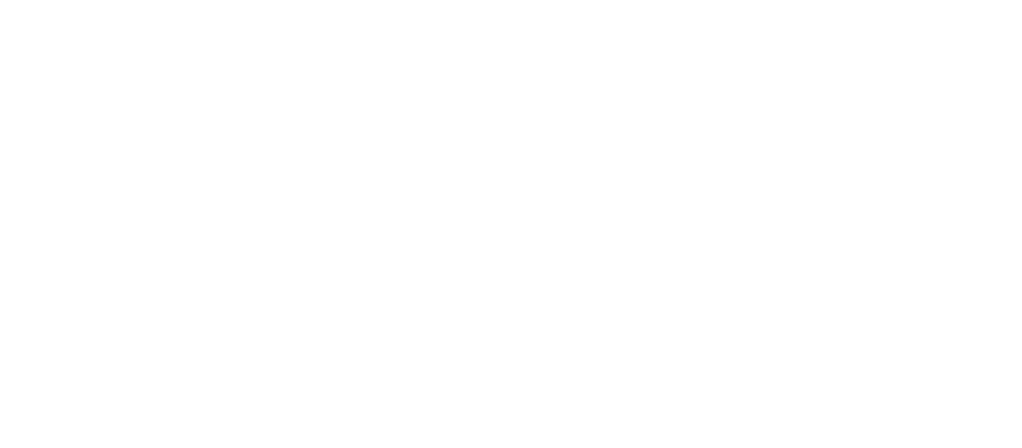
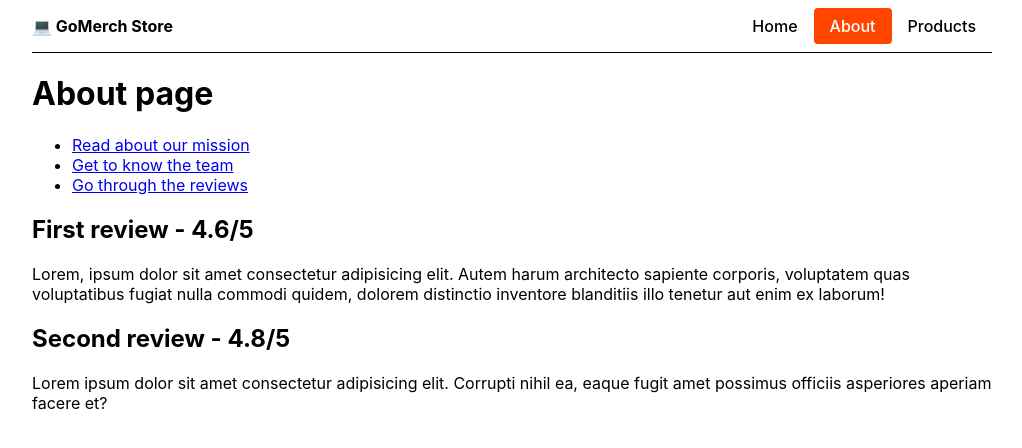
Before and after one commit to Mykola0502/react-module5-theory, a React (Create React App) app: page /react-module5-theory/about/reviews in a window 1280 px wide. Before the commit this address had no page. Shown: the top 448 px of the page, without its empty margins (128-1150 px from the left). Built offline with nearby package versions, Linux system fonts and the light colour scheme.

Commit message:
додає Mission, Team, Reviewsб NotFound

```diff
--- a/src/components/App.jsx
+++ b/src/components/App.jsx
@@ -2,11 +2,11 @@
 import { Home } from 'pages/Home';
 import { About } from 'pages/About';
 import { Products } from 'pages/Products';
-// import { NotFound } from 'pages/NotFound';
+import { NotFound } from 'pages/NotFound';
 import { ProductDetails } from 'pages/ProductDetails';
 import { Mission } from 'components/Mission';
-import Team from 'components/Team';
-import Reviews from 'components/Reviews';
+import { Team } from 'components/Team';
+import { Reviews } from 'components/Reviews';
 
 // import { Container, Header, Logo, Link } from './App.styled';
 import { SharedLayout } from './SharedLayout';
@@ -17,13 +17,13 @@
       <Route path="/" element={<SharedLayout />}>
         <Route index element={<Home />} />
         <Route path="about" element={<About />}>
-          {/* <Route path="mission" element={<Mission />} /> */}
-          {/* <Route path="team" element={<Team />} /> */}
-          {/* <Route path="reviews" element={<Reviews />} /> */}
+          <Route path="mission" element={<Mission />} />
+          <Route path="team" element={<Team />} />
+          <Route path="reviews" element={<Reviews />} />
         </Route>
         <Route path="products" element={<Products />} />
         <Route path="products/:productId" element={<ProductDetails />} />
-        {/* <Route path="*" element={<NotFound />} /> */}
+        <Route path="*" element={<NotFound />} />
       </Route>
     </Routes>
   );
--- /dev/null
+++ b/src/components/Mission.jsx
@@ -0,0 +1,20 @@
+export const Mission = () => {
+  return (
+    <section>
+      <h2>Our mission</h2>
+      <p>
+        Lorem ipsum dolor, sit amet consectetur adipisicing elit. Ut, nesciunt
+        veniam. Excepturi itaque, voluptates fugiat perspiciatis quo saepe! Iste
+        eaque porro eveniet error dicta, modi ipsum hic quis minima inventore.
+      </p>
+      <p>
+        Lorem ipsum dolor sit amet consectetur adipisicing elit. Tempora quaerat
+        illum excepturi odit doloremque, vitae quasi corporis commodi nisi quae
+        perspiciatis amet consectetur reprehenderit inventore laborum facilis
+        quia mollitia exercitationem eaque rerum dignissimos maiores, quos iure
+        blanditiis. Dolorem, nam? Aliquid sequi molestias vel, tenetur maxime
+        pariatur? Molestiae libero cum quidem.
+      </p>
+    </section>
+  );
+};
--- /dev/null
+++ b/src/components/Reviews.jsx
@@ -0,0 +1,23 @@
+export const Reviews = () => {
+  return (
+    <section>
+      <div>
+        <h2>First review - 4.6/5</h2>
+        <p>
+          Lorem, ipsum dolor sit amet consectetur adipisicing elit. Autem harum
+          architecto sapiente corporis, voluptatem quas voluptatibus fugiat
+          nulla commodi quidem, dolorem distinctio inventore blanditiis illo
+          tenetur aut enim ex laborum!
+        </p>
+      </div>
+      <div>
+        <h2>Second review - 4.8/5</h2>
+        <p>
+          Lorem ipsum dolor sit amet consectetur adipisicing elit. Corrupti
+          nihil ea, eaque fugit amet possimus officiis asperiores aperiam facere
+          et?
+        </p>
+      </div>
+    </section>
+  );
+};
--- /dev/null
+++ b/src/components/Team.jsx
@@ -0,0 +1,23 @@
+export const Team = () => {
+  return (
+    <section>
+      <ul>
+        <li>
+          <b>CEO</b> - Gabrijela Vohu Manah
+        </li>
+        <li>
+          <b>Sales</b> - Darius Marianne
+        </li>
+        <li>
+          <b>Product</b> - Ségdae Jean-Pierre
+        </li>
+        <li>
+          <b>Marketing</b> - Melina Theotimos
+        </li>
+        <li>
+          <b>Engineering</b> - Gregor Ramadhani
+        </li>
+      </ul>
+    </section>
+  );
+};
--- a/src/pages/NotFound.jsx
+++ b/src/pages/NotFound.jsx
@@ -0,0 +1,7 @@
+export const NotFound = () => {
+  return (
+    <main>
+      <h1>Not found this page</h1>
+    </main>
+  );
+};
```
